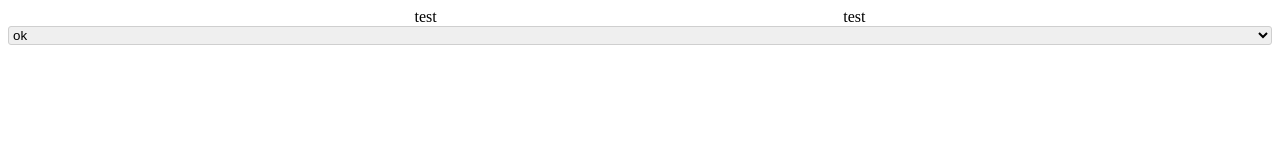
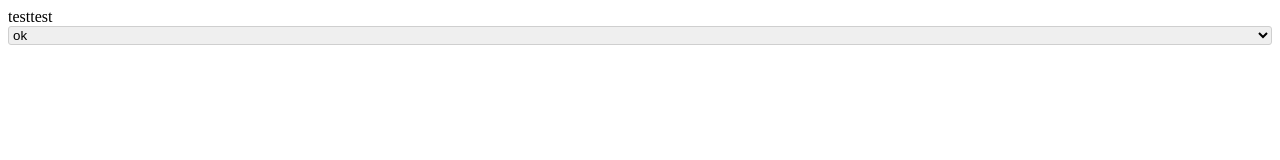
Before and after one commit to headzz/dog-api, a React app: page / in a window 1280 px wide. Shown: the top 160 px of the page. Built offline with nearby package versions, Linux system fonts and the light colour scheme; the HTML template or start-up script is replaced by a standard one.

Commit message:
criação de novas propriedades dinâmicas para flexbox e ajuste de suas respectivas proptypes

```diff
--- a/src/Components/FlexContent/FlexContent.js
+++ b/src/Components/FlexContent/FlexContent.js
@@ -4,12 +4,25 @@ import styled from 'styled-components';
 
 const FlexStyled = styled.div`
   display: flex;
-  justify-content: space-evenly;
+  justify-content: ${props => props.justify};
+  align-items: ${props => props.align};
 `;
-const FlexContent = ({ children }) => <FlexStyled>{children}</FlexStyled>;
+
+const FlexContent = ({ children, justify, align }) => (
+  <FlexStyled justify={justify} align={align}>
+    {children}
+  </FlexStyled>
+);
 
 FlexContent.propTypes = {
-  children: PropTypes.string.isRequired,
+  children: PropTypes.arrayOf(PropTypes.element).isRequired,
+  justify: PropTypes.string,
+  align: PropTypes.string,
+};
+
+FlexContent.defaultProps = {
+  justify: '',
+  align: '',
 };
 
 export default FlexContent;
```
